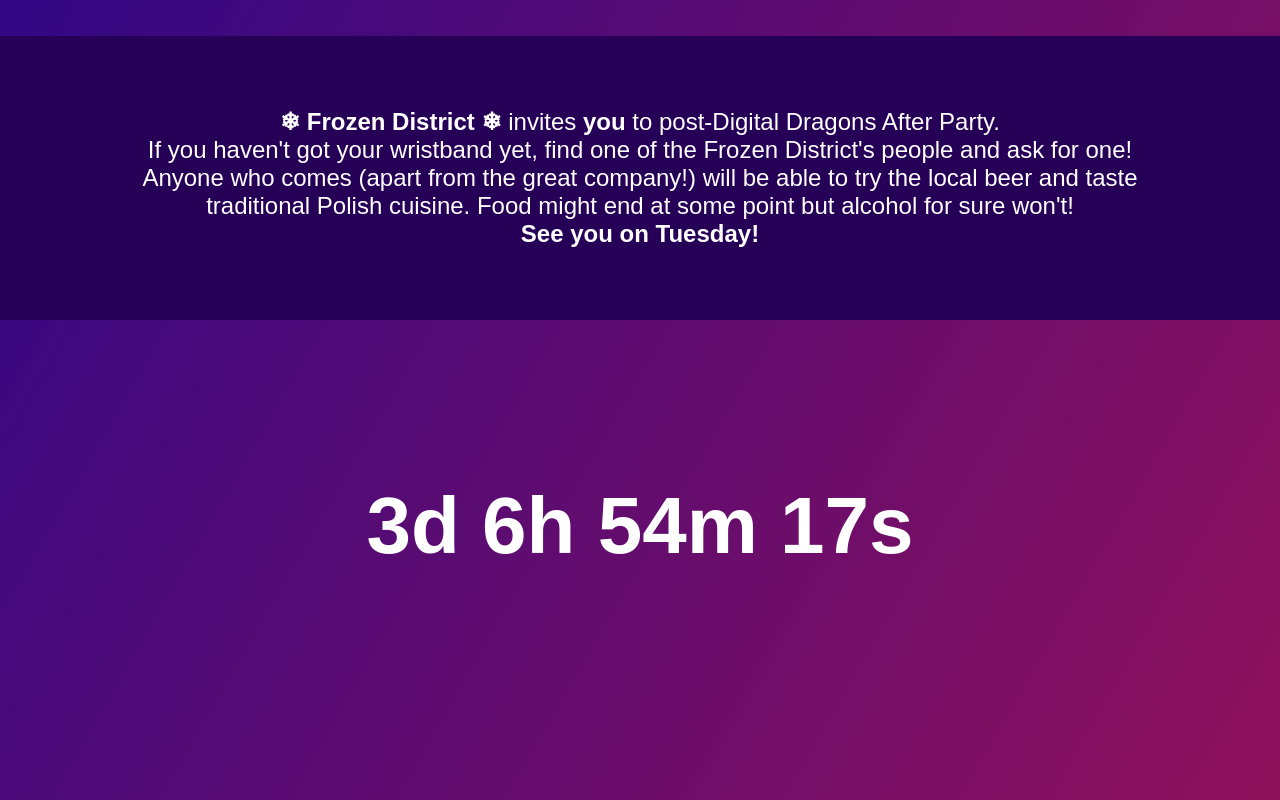
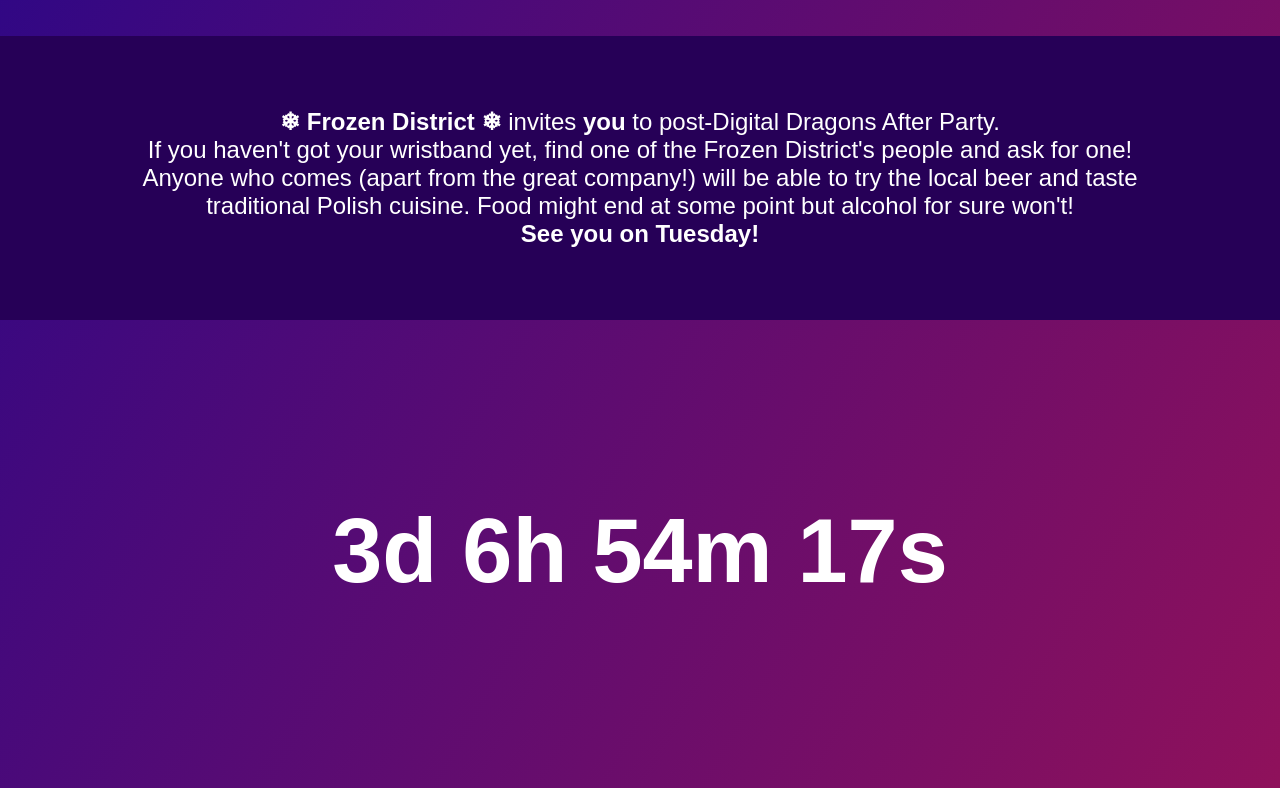
Before and after one commit to Majsplit/Cyfrowe-Smoki-2023, a plain HTML site: page index.html in a window 1280 px wide. Shown: the part 997-1797 px from the top of the page. Drawn offline with Linux system fonts and the light colour scheme.

Commit message:
Update index.html

```diff
--- a/index.html
+++ b/index.html
@@ -68,9 +68,9 @@
 		}
 
 		#countdown{
-			font-size: 80px;
+			font-size: 90px;
 			padding: 2em ;
-			height: 6em;;
+			height: 5.2em;;
 			box-sizing: border-box;
 		}
 
```
